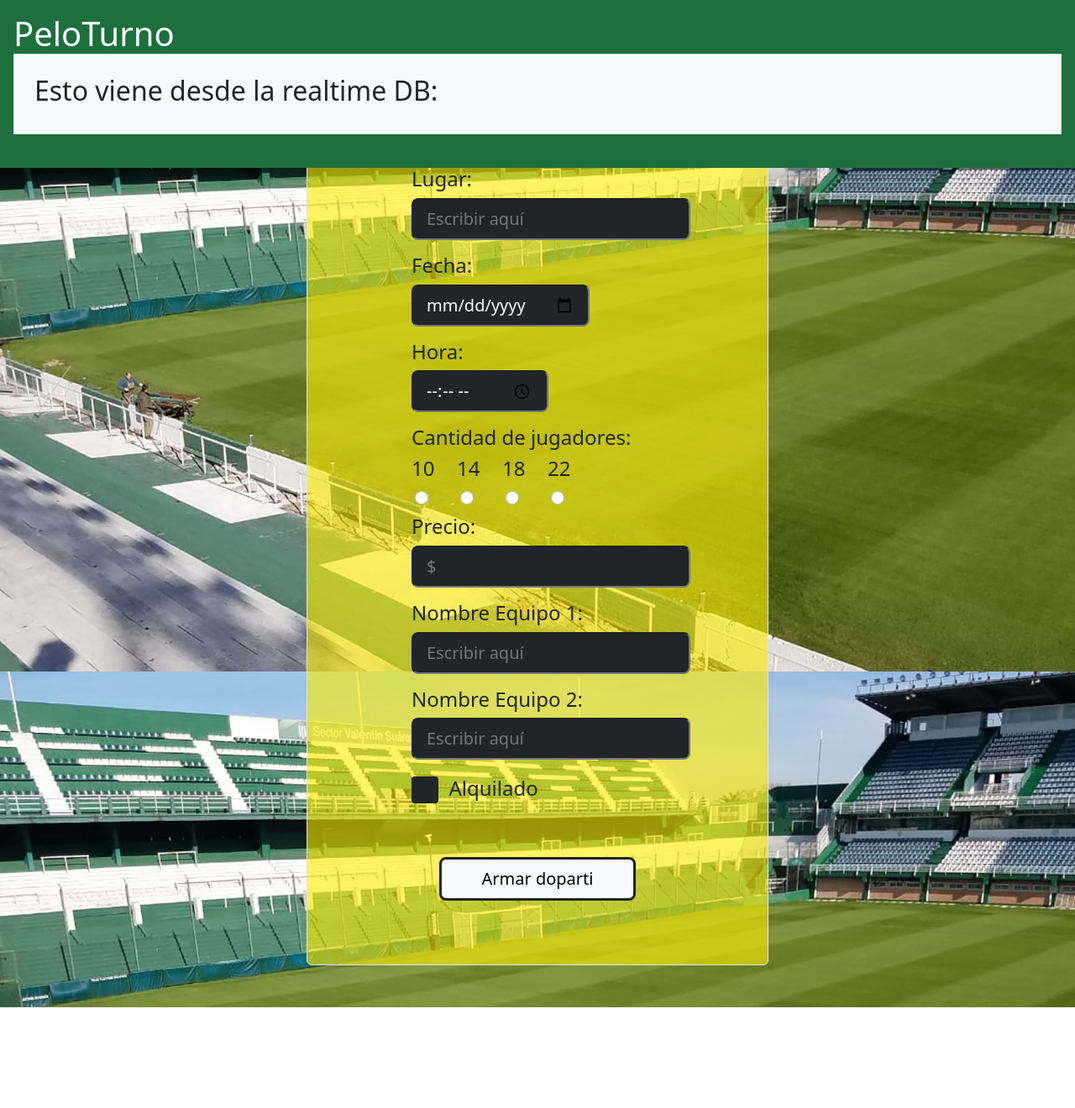
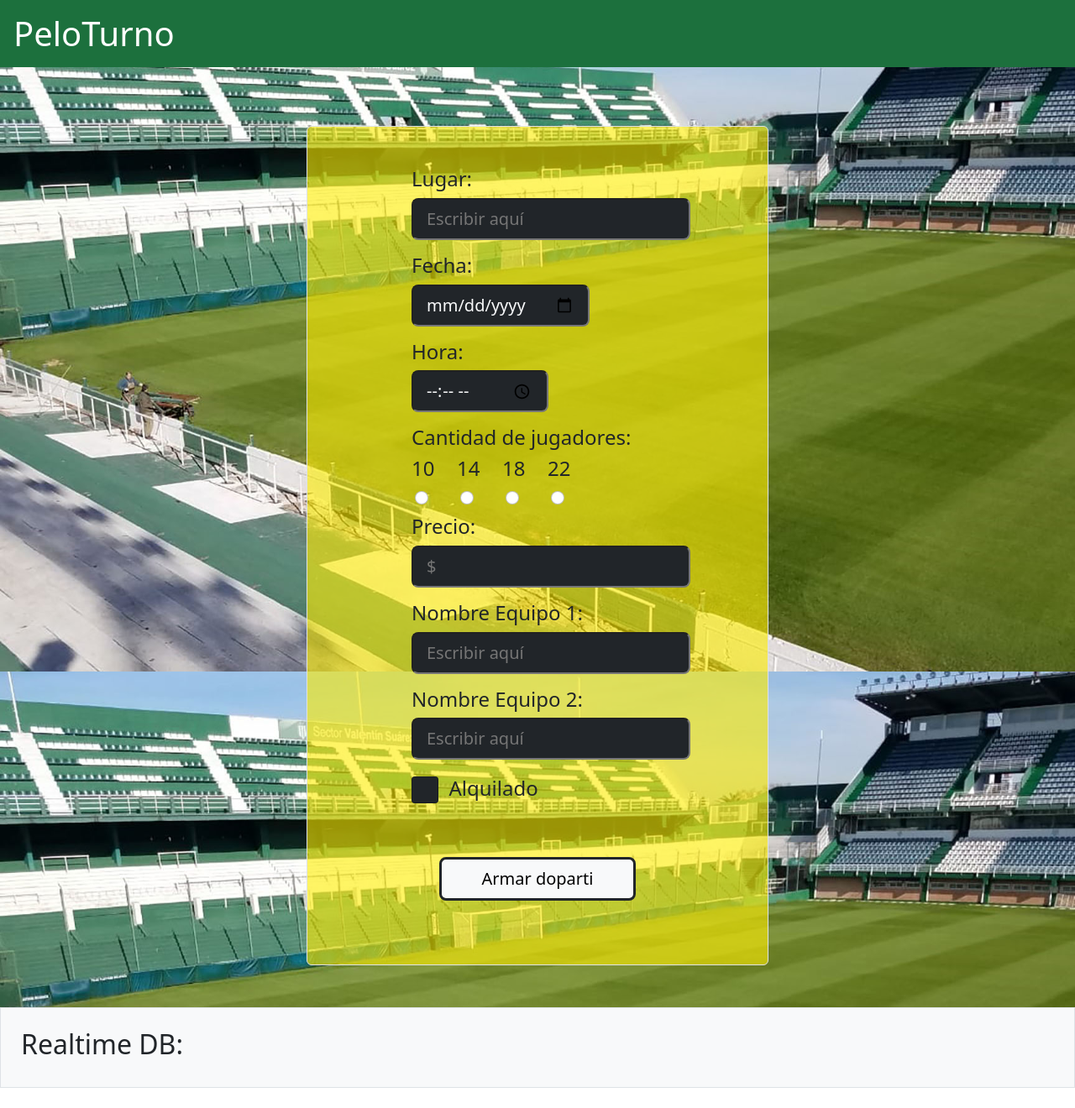
Before and after one commit to Alternativy/PeloTurno, a React (Create React App) app: page / in a window 1280 px wide. Shown: the whole page at 84% size. Before the commit the page ends 1200 px from the top, so only its background shows below. Built offline with nearby package versions, Linux system fonts and the light colour scheme; no server answers; the database is empty.

Commit message:
realtime data

```diff
--- a/src/App.js
+++ b/src/App.js
@@ -29,9 +29,6 @@ function App() {
     <div className="App">
       <header>
         <h1 className='p-3 m-0'>PeloTurno
-          <div className='border p-4 bg-light mb-4 text-dark'>
-              <h2>Esto viene desde la realtime DB: {data}</h2>
-          </div>
         </h1>
       </header>
 
@@ -113,6 +110,9 @@ function App() {
         </div>
 
 
+          <div className='border p-4 bg-light mb-4 text-dark'>
+              <h2>Realtime DB: {data}</h2>
+          </div>
 
 
 
```
